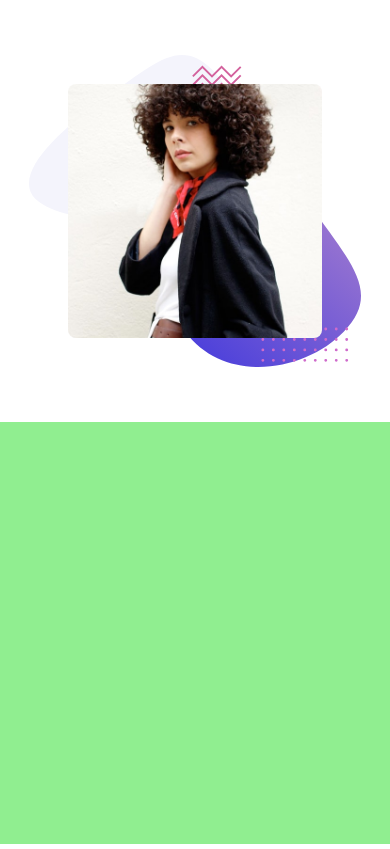
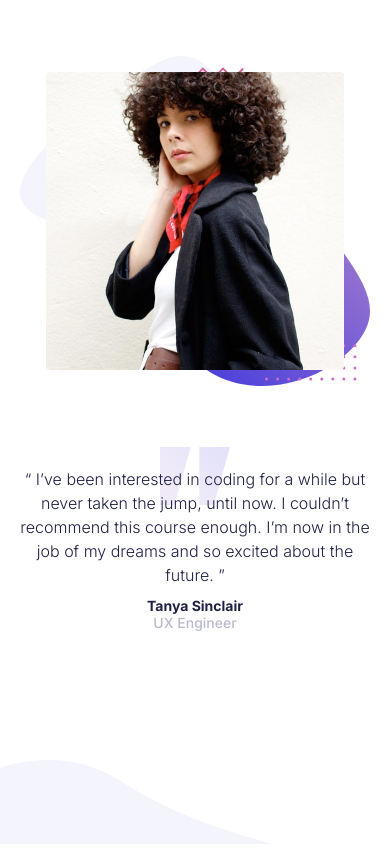
Before and after one commit to juliolegrec/coding-bootcamp-testimonials-slider, a website built with Parcel: page src/index.html in a window 390 px wide. Built offline with nearby package versions, Linux system fonts and the light colour scheme.

Commit message:
mobile version

```diff
--- a/src/index.html
+++ b/src/index.html
@@ -23,7 +23,15 @@
       <section class="profile-pic">
         <img class="pic" src="./images/image-tanya.jpg" alt="" />
       </section>
-			<section class="quote"></section>
+      <section class="quote">
+        <p class="quote-text">
+          “ I’ve been interested in coding for a while but never taken the jump,
+          until now. I couldn’t recommend this course enough. I’m now in the job
+          of my dreams and so excited about the future. ”
+        </p>
+        <p class="quote-name">Tanya Sinclair</p>
+        <p class="quote-position">UX Engineer</p>
+      </section>
     </article>
   </body>
 </html>
--- a/src/styles/main.scss
+++ b/src/styles/main.scss
@@ -1,3 +1,8 @@
+:root {
+  --clr-dark-blue: hsl(240, 38%, 20%);
+  --clr-grayish-blue: hsl(240, 18%, 77%);
+}
+
 * {
   margin: 0;
   padding: 0;
@@ -7,11 +12,16 @@
 body {
   font-family: 'Inter', sans-serif;
   font-size: 16px;
+  color: var(--clr-dark-blue);
 }
 
 .testimonial-slider {
   height: 100vh;
+  width: 100%;
   // background-color: lemonchiffon;
+  padding: 20px;
+  background: url(../images/pattern-curve.svg) no-repeat bottom left;
+  background-size: 70% 10%;
 
   .profile-pic,
   .quote {
@@ -21,21 +31,48 @@ body {
 
   .profile-pic {
     // background-color: lightblue;
-		background-image: url(../images/pattern-bg.svg);
-		background-size: 85%;
-		background-repeat: no-repeat;
-		background-position: center;
+    background: url(../images/pattern-bg.svg) no-repeat center;
+    background-size: contain;
     display: flex;
     justify-content: center;
     align-items: center;
 
     img {
-			width: 65%;
-			border-radius: 8px;
+      max-width: 85%;
+      max-height: 85%;
+      object-fit: cover;
+      border-radius: 4px;
     }
   }
 
   .quote {
-		background-color: lightgreen;
+    background: url(../images/pattern-quotes.svg) no-repeat center top;
+    background-size: 20%;
+    margin-top: 25px;
+    padding: 20px 0;
+
+    p {
+      text-align: center;
+
+      &.quote-text {
+        font-weight: 300;
+        // font-size: 1.15rem;
+        line-height: 1.5;
+      }
+
+      &.quote-name,
+      &.quote-position {
+        font-size: 0.875rem;
+      }
+
+      &.quote-name {
+        font-weight: 700;
+        margin-top: 10px;
+      }
+
+      &.quote-position {
+        color: var(--clr-grayish-blue);
       }
     }
+  }
+}
```
Lines whose indentation alone changed are shown as unchanged.
